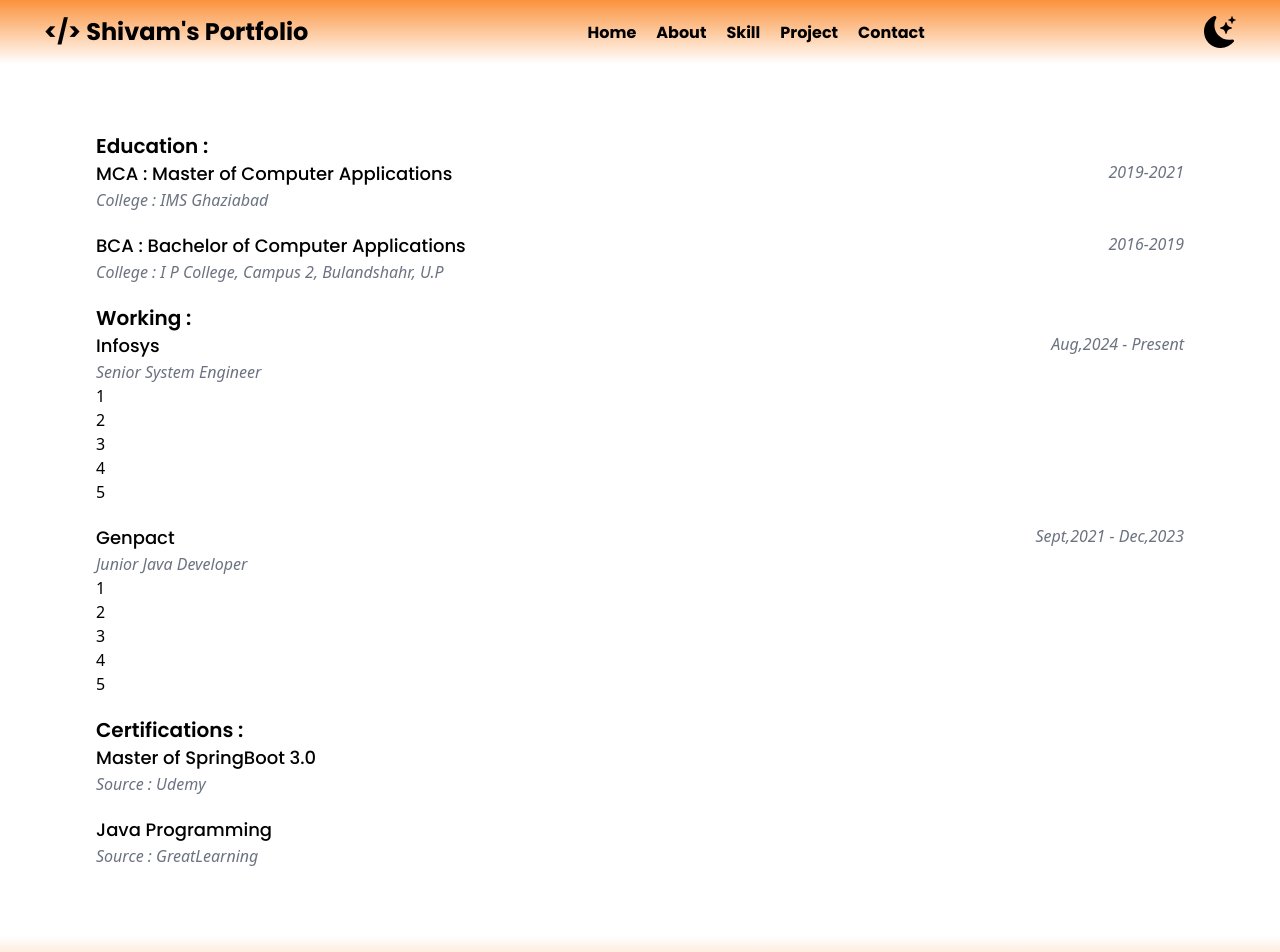
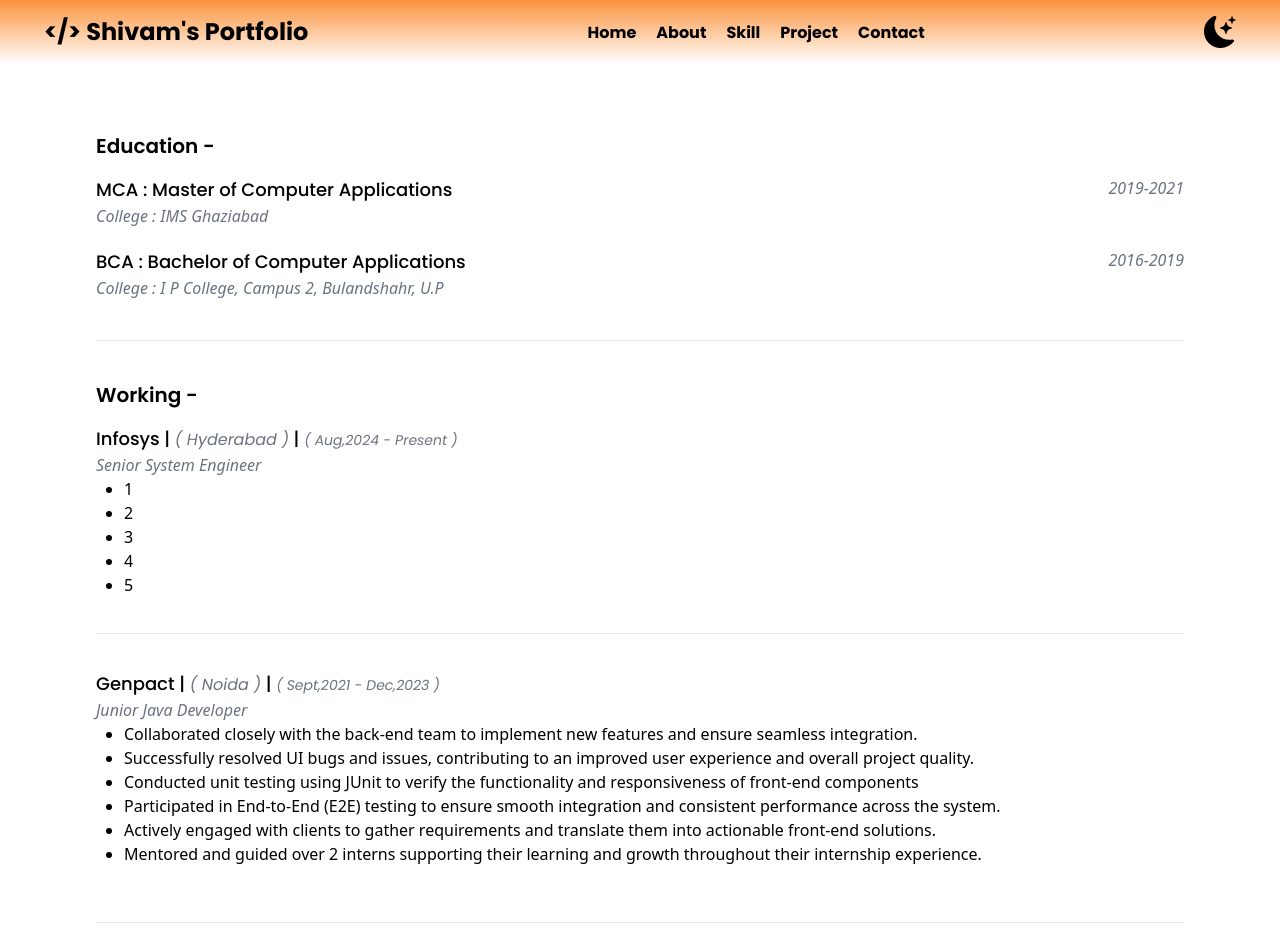
Before and after one commit to ShivamVashishthaa/Js-01-Portfolio, a React (Vite) app: page /about in a window 1280 px wide. Shown: the top 952 px of the page. Built offline with nearby package versions, Linux system fonts and the light colour scheme; a web font is replaced by a local one.

Commit message:
changes-about-project

```diff
--- a/src/Components/Body/About.jsx
+++ b/src/Components/Body/About.jsx
@@ -4,30 +4,31 @@ function About() {
     return (
         <section className='flex flex-col gap-5 px-5 min-h-full md:px-16 lg:px-24 lg:py-12 '>
             <div >
-                <h2 className='font-semibold text-xl'>Education :</h2>
+                <h2 className='font-semibold text-xl mb-4'>Education -</h2>
                 <div className='md:flex md:justify-between'>
                     <div>
                         <h3 className='font-medium text-lg'>MCA : Master of Computer Applications</h3>
-                        <i className='text-gray-500'>College : IMS Ghaziabad</i>
+                        <em className='text-gray-500'>College : IMS Ghaziabad</em>
                     </div>
-                    <i className='text-gray-500'>2019-2021</i>
+                    <em className='text-gray-500'>2019-2021</em>
                 </div>
                 <div className='mt-5 md:flex md:justify-between'>
                     <div>
                         <h3 className='font-medium text-lg'>BCA : Bachelor of Computer Applications</h3>
-                        <i className='text-gray-500'>College : I P College, Campus 2, Bulandshahr, U.P
-                        </i>
+                        <em className='text-gray-500'>College : I P College, Campus 2, Bulandshahr, U.P
+                        </em>
                     </div>
-                    <i className='text-gray-500'>2016-2019</i>
+                    <em className='text-gray-500'>2016-2019</em>
                 </div>
             </div>
+            <hr className='my-5' />
             <div>
-                <h2 className='font-semibold text-xl'>Working :</h2>
-                <div className='md:flex md:justify-between'>
-                    <div>
-                        <h3 className='font-medium text-lg'>Infosys</h3>
-                        <i className='text-gray-500'>Senior System Engineer</i>
-                        <ul>
+                <h2 className='font-semibold text-xl mb-4'>Working -</h2>
+                <div className=''>
+                    <h3 className='font-medium text-lg'>Infosys | <em className='text-gray-500 text-base font-normal'>	&#40; Hyderabad &#41;</em> | <em className='text-gray-500 text-sm font-normal'> &#40; Aug,2024 - Present &#41;</em></h3>
+                    <em className='text-gray-500'>Senior System Engineer</em>
+
+                    <ul className='list-disc pl-7'>
                         <li>1</li>
                         <li>2</li>
                         <li>3</li>
@@ -35,25 +36,36 @@ function About() {
                         <li>5</li>
                     </ul>
                 </div>
-                    <i className='text-gray-500'>Aug,2024 - Present</i>
-                </div>
-                <div className='mt-5 md:flex md:justify-between'>
-                    <div>
-                        <h3 className='font-medium text-lg'>Genpact</h3>
+                <hr className='my-9' />
+                <div className=''>
+                    <h3 className='font-medium text-lg'>Genpact | <em className='text-gray-500 text-base font-normal'>	&#40; Noida &#41;</em> | <em className='text-gray-500 text-sm font-normal'> &#40; Sept,2021 - Dec,2023 &#41;</em></h3>
                     <i className='text-gray-500'>Junior Java Developer</i>
-                        <ul>
-                            <li>1</li>
-                            <li>2</li>
-                            <li>3</li>
-                            <li>4</li>
-                            <li>5</li>
+                    <ul className='list-disc pl-7'>
+                        <li>
+                            Collaborated closely with the back-end team to implement new features and ensure seamless integration.
+                        </li>
+                        <li>
+                            Successfully resolved UI bugs and issues, contributing to an improved user experience and overall project quality.</li>
+                        <li>
+                            Conducted unit testing using JUnit to verify the functionality and responsiveness of front-end components
+                        </li>
+                        <li>
+                            Participated in End-to-End (E2E) testing to ensure smooth integration and consistent performance across the system.
+                        </li>
+                        <li>
+                            Actively engaged with clients to gather requirements and translate them into actionable front-end solutions.
+
+                        </li>
+                        <li>
+                            Mentored and guided over 2 interns supporting their learning and growth throughout their internship
+                            experience.
+                        </li>
                     </ul>
                 </div>
-                    <i className='text-gray-500'>Sept,2021 - Dec,2023</i>
             </div>
-            </div>
+            <hr className='my-9' />
             <div>
-                <h2 className='font-semibold text-xl'>Certifications :</h2>
+                <h2 className='font-semibold text-xl mb-4'>Certifications -</h2>
                 <div>
                     <h3 className='font-medium text-lg'><a href="">Master of SpringBoot 3.0</a></h3>
                     <i className='text-gray-500'>Source : Udemy</i>
--- a/src/Components/Body/Hero_Section.jsx
+++ b/src/Components/Body/Hero_Section.jsx
@@ -33,7 +33,7 @@ function Hero_Section() {
         <p className='leading-7 tracking-wide mt-2 md:text-xl overflow-y-auto'>
           A Full Stack Java Developer, Skilled in both front-end and back-end development, proficient in Java, Spring, SpringBoot and related frameworks. Can design, develop, and maintain complex web applications, ensuring seamless user experiences and robust server-side functionality. Expertise includes database management, RESTful APIs, and agile methodologies for delivering scalable solutions.
         </p>
-        <Link href="#" className='inline-block bg-orange-400 rounded p-2 text-white hover:text-black mt-4'>Download CV</Link>
+        <Link href="#" className='inline-block bg-orange-400 rounded p-2 text-white hover:shadow-[0_0px_15px_2px_rgb(251,146,60)] hover:scale-110 transition-all duration-150 ease-linear  mt-4'>Download CV</Link>
       </div>
       <div className='order-1 rounded-full w-52 h-auto md:w-72 lg:order-2'>
         <figure >
--- a/src/Components/Body/Skills.jsx
+++ b/src/Components/Body/Skills.jsx
@@ -51,7 +51,7 @@ function Skills() {
             <p className='font-medium hover:scale-125 transition-all ease-linear duration-100'>Microservices</p>
             <p className='font-medium hover:scale-125 transition-all ease-linear duration-100'>TDD</p>
             <p className='font-medium hover:scale-125 transition-all ease-linear duration-100'>MVC</p>
-            <p className='font-medium hover:scale-125 transition-all ease-linear duration-100'>Solid Principles</p>
+            <p className='font-medium hover:scale-125 transition-all ease-linear duration-100'>SOLID Principles</p>
           </div>
         </div>
       </div>
@@ -66,7 +66,7 @@ function Skills() {
             <h3 className='font-bold text-lg hover:scale-125 transition-all ease-linear duration-100'>Tools -</h3>
             <p className='font-medium hover:scale-125 transition-all ease-linear duration-100'>Git</p>
             <p className='font-medium hover:scale-125 transition-all ease-linear duration-100'>IntelliJ</p>
-            <p className='font-medium hover:scale-125 transition-all ease-linear duration-100'>Vs Code</p>
+            <p className='font-medium hover:scale-125 transition-all ease-linear duration-100'>VsCode</p>
             <p className='font-medium hover:scale-125 transition-all ease-linear duration-100'>Postman</p>
             <p className='font-medium hover:scale-125 transition-all ease-linear duration-100'>Java</p>
           </div>
--- a/src/Components/Footer/Footer.jsx
+++ b/src/Components/Footer/Footer.jsx
@@ -10,9 +10,9 @@ function Footer() {
         </div>
         <div className=''>
           <ul className='flex gap-5 justify-center items-center '>
-            <li><Link to="#"><i className="fa-brands fa-github-alt transition-all linear duration-200 ease-linear hover:scale-150 hover:rotate-[360deg] "></i></Link></li>
-            <li><Link to="#"><i className="fa-brands fa-linkedin transition-all linear duration-200 ease-linear hover:scale-150 hover:rotate-[360deg] "></i></Link></li>
-            <li><Link to="#"><i className="fa-solid fa-g transition-all linear duration-200 ease-linear hover:scale-150 hover:rotate-[360deg]"></i></Link></li>
+            <li><Link to="https://github.com/ShivamVashishthaa" target="_blank"><i className="fa-brands fa-github-alt transition-all linear duration-200 ease-linear hover:scale-150 hover:rotate-[360deg] "></i></Link></li>
+            <li><Link to="https://linkedin.com/in/shivamvashishtha1" target="_blank"><i className="fa-brands fa-linkedin transition-all linear duration-200 ease-linear hover:scale-150 hover:rotate-[360deg] "></i></Link></li>
+            <li><Link to="https://github.com/ShivamVashishthaa" target="_blank"><i className="fa-solid fa-g transition-all linear duration-200 ease-linear hover:scale-150 hover:rotate-[360deg]"></i></Link></li>
           </ul>
         </div>
       </div>
```
Also changed, not shown: src/Components/Body/Projects.jsx (+7 -4 lines). Lines whose indentation alone changed are shown as unchanged.
